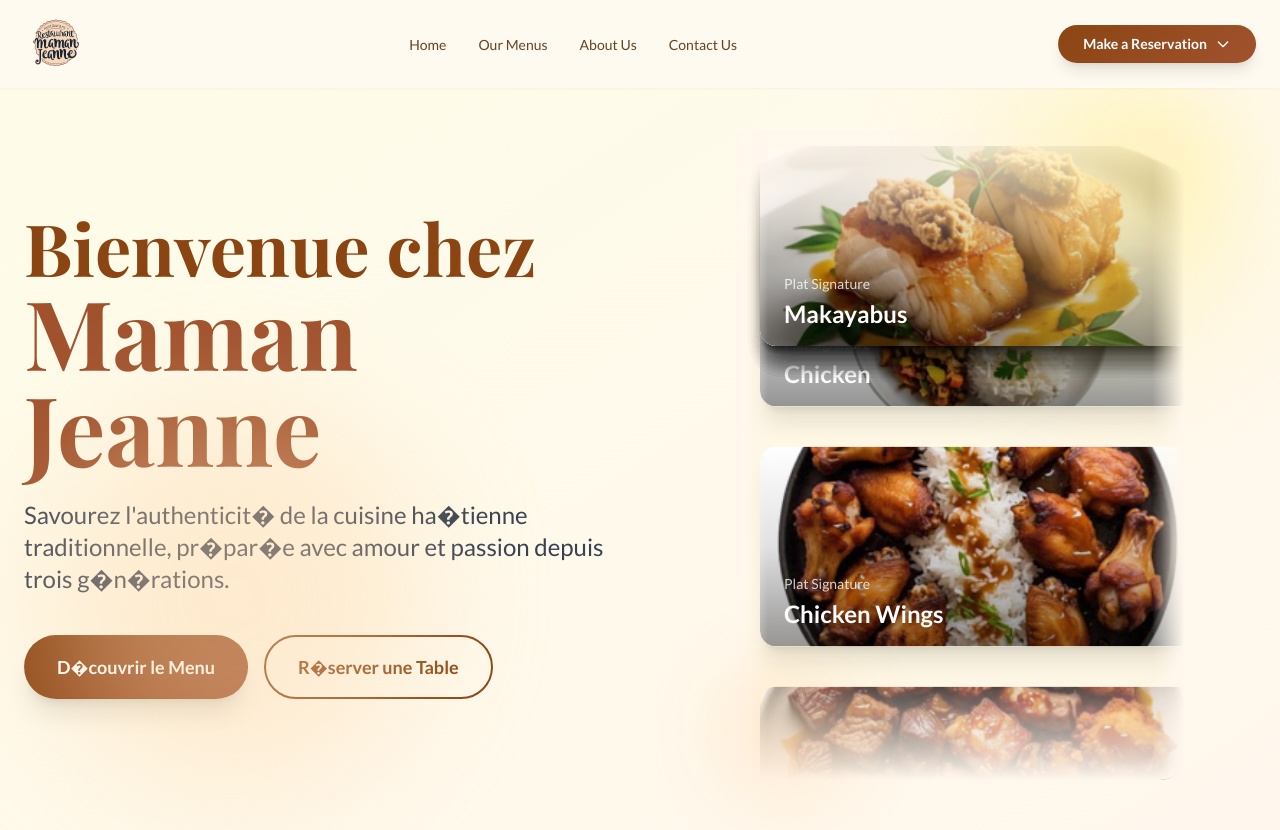
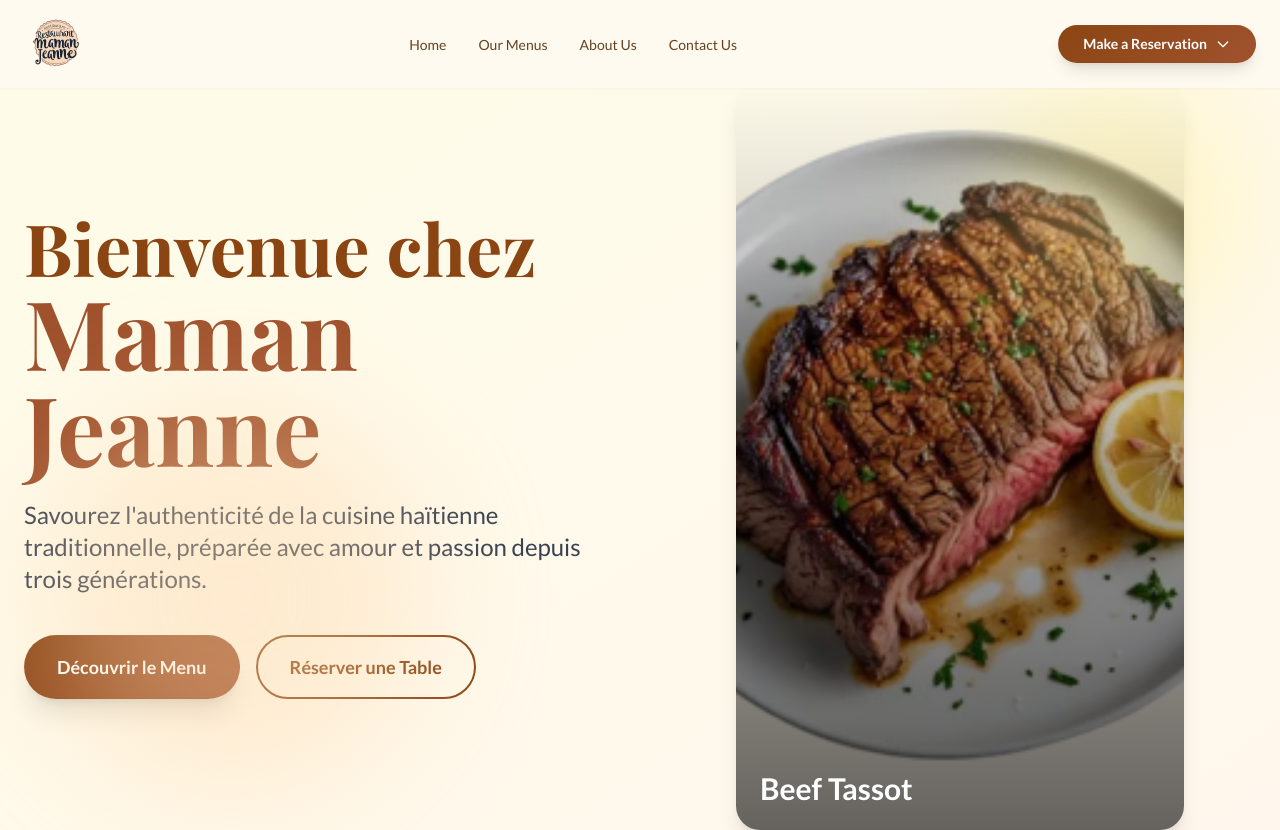
Before and after one commit to Achref23illi/restaurant, a React (Vite) app: page / in a window 1280 px wide. Built offline with nearby package versions, Linux system fonts and the light colour scheme.

Commit message:
fix hero text and redesign slider

```diff
--- a/src/App.tsx
+++ b/src/App.tsx
@@ -1,4 +1,3 @@
-import { useRef } from 'react';
 import gsap from 'gsap';
 import { useGSAP } from '@gsap/react';
 import Header from './components/Header';
--- a/src/components/Hero.tsx
+++ b/src/components/Hero.tsx
@@ -1,4 +1,4 @@
-import React, { useRef, useEffect } from 'react';
+import { useRef } from 'react';
 import gsap from 'gsap';
 import { useGSAP } from '@gsap/react';
 import { assets } from '../config/assets';
@@ -46,141 +46,28 @@ export default function Hero() {
       ease: "power3.out"
     }, "-=0.4");
 
-    // Animate images container with perspective
+    // Animate images container
     gsap.fromTo(imagesContainerRef.current,
-      {
-        opacity: 0,
-        rotateY: -15,
-        scale: 0.9,
-        transformPerspective: 1200
-      },
-      {
-        opacity: 1,
-        rotateY: 0,
-        scale: 1,
-        duration: 1.5,
-        ease: "power3.out",
-        delay: 0.8
-      }
+      { opacity: 0, scale: 0.95 },
+      { opacity: 1, scale: 1, duration: 1.5, ease: "power3.out", delay: 0.8 }
     );
 
-    // Enhanced vertical carousel setup
+    // Slider animation
     const images = imageRefs.current.filter(Boolean);
     if (images.length === 0) return;
 
-    const imageHeight = 220;
-    const gap = 20;
-    const totalItemHeight = imageHeight + gap;
-    const visibleItems = 3;
-    const totalHeight = totalItemHeight * images.length;
+    const sliderTl = gsap.timeline({ repeat: -1, defaults: { ease: "power3.out" } });
 
-    // Initial positioning with stagger effect
-    images.forEach((img, index) => {
-      gsap.set(img, {
-        y: index * totalItemHeight,
-        scale: 0.85,
-        opacity: 0
+    images.forEach((img) => {
+      sliderTl
+        .fromTo(img, { yPercent: 100, opacity: 0 }, { yPercent: 0, opacity: 1, duration: 1 })
+        .to(img, { yPercent: -100, opacity: 0, duration: 1, delay: 2 });
     });
 
-      // Staggered entrance
-      gsap.to(img, {
-        scale: 1,
-        opacity: 1,
-        duration: 0.5,
-        delay: 1.2 + (index * 0.1),
-        ease: "back.out(1.2)"
-      });
-    });
-
-    // Create smooth infinite scroll
-    const scrollTl = gsap.timeline({
-      repeat: -1,
-      defaults: { ease: "none" }
-    });
-
-    // Clone items for seamless loop
-    const scrollDuration = images.length * 3; // Slower, smoother scroll
-
-    images.forEach((img) => {
-      scrollTl.to(img, {
-        y: `-=${totalHeight}`,
-        duration: scrollDuration,
-        modifiers: {
-          y: (y) => {
-            const rawY = parseFloat(y);
-            const wrappedY = gsap.utils.wrap(0, totalHeight)(rawY);
-            return wrappedY + "px";
-          }
-        }
-      }, 0);
-    });
-
-    // Add parallax effect on mouse move
-    const handleMouseMove = (e: MouseEvent) => {
-      const rect = imagesContainerRef.current?.getBoundingClientRect();
-      if (!rect) return;
-
-      const x = (e.clientX - rect.left) / rect.width;
-      const y = (e.clientY - rect.top) / rect.height;
-
-      gsap.to(imagesContainerRef.current, {
-        rotateY: (x - 0.5) * 10,
-        rotateX: (y - 0.5) * -5,
-        transformPerspective: 1200,
-        duration: 0.5,
-        ease: "power2.out"
-      });
-    };
-
-    const handleMouseLeave = () => {
-      gsap.to(imagesContainerRef.current, {
-        rotateY: 0,
-        rotateX: 0,
-        duration: 0.5,
-        ease: "power2.out"
-      });
-    };
-
-    // Interactive controls
-    let isPaused = false;
-
-    const container = imagesContainerRef.current;
-    if (container) {
-      container.addEventListener('mouseenter', () => {
-        if (!isPaused) {
-          scrollTl.pause();
-          gsap.to(images, {
-            scale: 1.02,
-            duration: 0.3,
-            stagger: 0.05,
-            ease: "power2.out"
-          });
-        }
-      });
-
-      container.addEventListener('mouseleave', () => {
-        if (!isPaused) {
-          scrollTl.play();
-          gsap.to(images, {
-            scale: 1,
-            duration: 0.3,
-            stagger: 0.05,
-            ease: "power2.out"
-          });
-        }
-      });
-
-      container.addEventListener('mousemove', handleMouseMove);
-      container.addEventListener('mouseleave', handleMouseLeave);
-    }
-
     return () => {
-      scrollTl.kill();
-      container?.removeEventListener('mousemove', handleMouseMove);
-      container?.removeEventListener('mouseleave', handleMouseLeave);
+      sliderTl.kill();
     };
   }, []);
-
   return (
     <section ref={heroRef} className="relative min-h-screen flex items-center justify-center overflow-hidden bg-gradient-to-br from-yellow-50 to-orange-50 pt-20">
       <div className="max-w-7xl mx-auto px-6 grid grid-cols-1 lg:grid-cols-2 gap-12 items-center">
@@ -202,8 +89,8 @@ export default function Hero() {
             ref={subtitleRef}
             className="text-xl lg:text-2xl text-gray-700 leading-relaxed"
           >
-            Savourez l'authenticit� de la cuisine ha�tienne traditionnelle,
-            pr�par�e avec amour et passion depuis trois g�n�rations.
+            Savourez l'authenticité de la cuisine haïtienne traditionnelle,
+            préparée avec amour et passion depuis trois générations.
           </p>
 
           <div ref={ctaRef} className="flex flex-col sm:flex-row gap-4 pt-4">
@@ -214,7 +101,7 @@ export default function Hero() {
                 color: 'white'
               }}
             >
-              <span className="relative z-10">D�couvrir le Menu</span>
+              <span className="relative z-10">Découvrir le Menu</span>
               <div
                 className="absolute inset-0 opacity-0 group-hover:opacity-100 transition-opacity duration-300"
                 style={{ background: 'linear-gradient(135deg, #A0522D, #8B4513)' }}
@@ -237,96 +124,40 @@ export default function Hero() {
                 e.currentTarget.style.color = '#8B4513';
               }}
             >
-              R�server une Table
+              Réserver une Table
             </button>
           </div>
         </div>
 
-        {/* Right side - Enhanced scrolling carousel */}
+
+        {/* Right side - Dishes slider */}
         <div className="relative h-[650px] lg:h-[750px] flex items-center justify-center">
-          <div className="relative w-full max-w-md mx-auto">
-            {/* Main container with perspective */}
           <div
             ref={imagesContainerRef}
-              className="relative h-[650px] w-full preserve-3d"
-              style={{ transformStyle: 'preserve-3d' }}
+            className="relative w-full max-w-md h-full overflow-hidden rounded-3xl shadow-xl"
           >
-              {/* Track background */}
-              <div className="absolute inset-0 bg-gradient-to-b from-orange-100/20 to-yellow-100/20 rounded-3xl backdrop-blur-sm" />
-
-              {/* Images container */}
-              <div className="relative h-full overflow-hidden rounded-3xl p-4">
-                {[...dishes, ...dishes].map((dish, index) => (
+            {dishes.map((dish, index) => (
               <div
-                    key={`${dish.name}-${index}`}
+                key={dish.name}
                 ref={el => {
-                      if (el && index < dishes.length) {
-                        imageRefs.current[index] = el;
-                      }
+                  if (el) imageRefs.current[index] = el;
                 }}
-                    className="absolute w-full h-[200px] px-2"
+                className="absolute inset-0 opacity-0"
               >
-                    <div className="relative w-full h-full group cursor-pointer">
-                      {/* Card container */}
-                      <div className="relative w-full h-full rounded-2xl overflow-hidden shadow-xl hover:shadow-2xl transition-all duration-500 transform hover:scale-[1.02]">
-                        {/* Background glow effect */}
-                        <div className="absolute -inset-1 bg-gradient-to-r from-orange-400 to-yellow-400 rounded-2xl opacity-0 group-hover:opacity-70 blur transition-opacity duration-500" />
-
-                        {/* Image */}
-                        <div className="relative h-full rounded-2xl overflow-hidden bg-white">
                 <img
                   src={dish.image}
                   alt={dish.name}
-                            className="w-full h-full object-cover transition-transform duration-700 group-hover:scale-110"
+                  className="w-full h-full object-cover"
                 />
-
-                          {/* Overlay gradient */}
-                          <div className="absolute inset-0 bg-gradient-to-t from-black/70 via-black/20 to-transparent opacity-60 group-hover:opacity-80 transition-opacity duration-500" />
-
-                          {/* Content overlay */}
-                          <div className="absolute inset-0 flex flex-col justify-end p-6">
-                            <div className="transform translate-y-2 group-hover:translate-y-0 transition-transform duration-500">
-                              <p className="text-white/80 text-sm font-medium mb-1">Plat Signature</p>
-                              <h3 className="text-white text-2xl font-bold capitalize">
+                <div className="absolute inset-0 bg-gradient-to-t from-black/60 to-transparent" />
+                <h3 className="absolute bottom-6 left-6 text-white text-3xl font-bold capitalize">
                   {dish.name.replace(/([A-Z])/g, ' $1').trim()}
                 </h3>
               </div>
-
-                            {/* Decorative elements */}
-                            <div className="absolute top-4 right-4 w-12 h-12 bg-white/10 backdrop-blur-md rounded-full flex items-center justify-center opacity-0 group-hover:opacity-100 transition-all duration-500 transform scale-0 group-hover:scale-100">
-                              <svg className="w-6 h-6 text-white" fill="none" stroke="currentColor" viewBox="0 0 24 24">
-                                <path strokeLinecap="round" strokeLinejoin="round" strokeWidth={2} d="M15 12a3 3 0 11-6 0 3 3 0 016 0z" />
-                                <path strokeLinecap="round" strokeLinejoin="round" strokeWidth={2} d="M2.458 12C3.732 7.943 7.523 5 12 5c4.478 0 8.268 2.943 9.542 7-1.274 4.057-5.064 7-9.542 7-4.477 0-8.268-2.943-9.542-7z" />
-                              </svg>
+            ))}
           </div>
         </div>
         </div>
-                      </div>
-
-                      {/* Side indicators */}
-                      <div className="absolute -left-2 top-1/2 -translate-y-1/2 w-1 h-16 bg-gradient-to-b from-orange-400 to-yellow-400 rounded-full opacity-0 group-hover:opacity-100 transition-opacity duration-500" />
-                      <div className="absolute -right-2 top-1/2 -translate-y-1/2 w-1 h-16 bg-gradient-to-b from-orange-400 to-yellow-400 rounded-full opacity-0 group-hover:opacity-100 transition-opacity duration-500" />
-                    </div>
-                  </div>
-                ))}
-              </div>
-
-              {/* Enhanced gradient overlays */}
-              <div className="absolute top-0 left-0 right-0 h-32 bg-gradient-to-b from-orange-50 via-orange-50/50 to-transparent pointer-events-none z-10 rounded-t-3xl" />
-              <div className="absolute bottom-0 left-0 right-0 h-32 bg-gradient-to-t from-orange-50 via-orange-50/50 to-transparent pointer-events-none z-10 rounded-b-3xl" />
-
-              {/* Side fade effects */}
-              <div className="absolute top-0 bottom-0 left-0 w-8 bg-gradient-to-r from-orange-50 to-transparent pointer-events-none z-10" />
-              <div className="absolute top-0 bottom-0 right-0 w-8 bg-gradient-to-l from-orange-50 to-transparent pointer-events-none z-10" />
-            </div>
-
-            {/* Decorative elements around carousel */}
-            <div className="absolute -top-4 -right-4 w-24 h-24 bg-yellow-300/30 rounded-full blur-2xl animate-pulse" />
-            <div className="absolute -bottom-4 -left-4 w-32 h-32 bg-orange-300/30 rounded-full blur-2xl animate-pulse" style={{ animationDelay: '1s' }} />
-          </div>
-        </div>
-      </div>
-
       {/* Decorative elements */}
       <div className="absolute top-20 right-10 w-64 h-64 bg-yellow-200 rounded-full filter blur-3xl opacity-30 animate-pulse" />
       <div className="absolute bottom-10 left-10 w-96 h-96 bg-orange-200 rounded-full filter blur-3xl opacity-30 animate-pulse" style={{ animationDelay: '2s' }} />
```
Also changed, not shown: src/components/Header.tsx (+2 -9 lines). Lines whose indentation alone changed are shown as unchanged.
